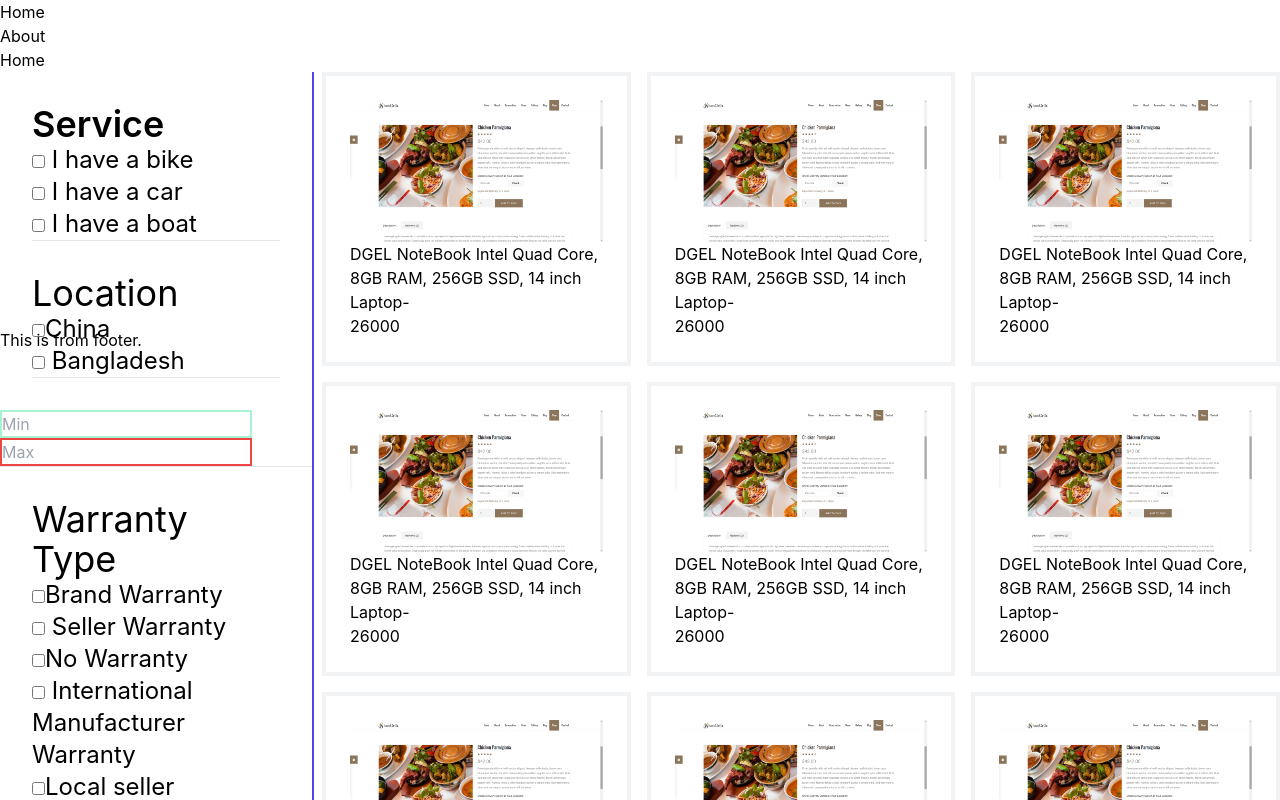
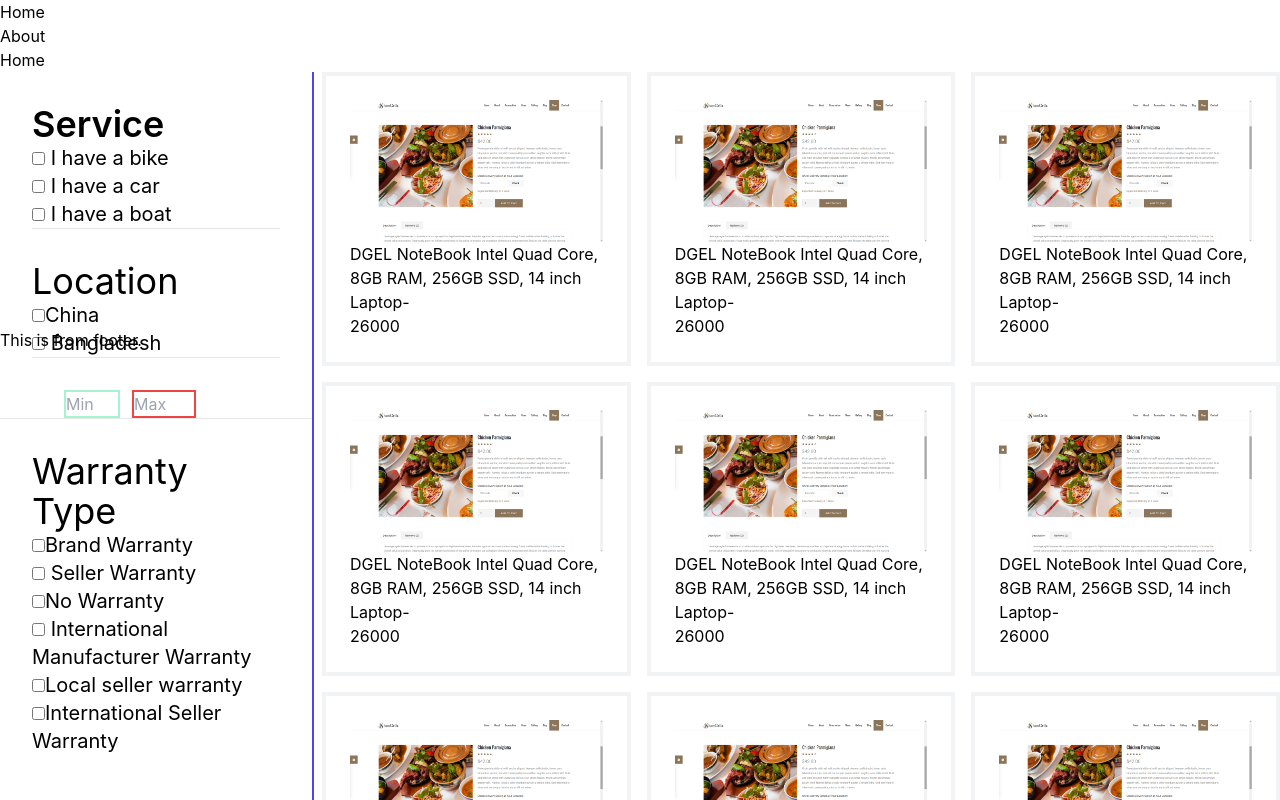
Before and after one commit to Swapno5896/Shopnest, a React (Create React App) app: page / in a window 1280 px wide. Shown: the top 800 px of the page. Built offline with nearby package versions, Linux system fonts and the light colour scheme.

Commit message:
side bar updated

```diff
--- a/src/components/SearhProduc/Sidebar/Sidebar.js
+++ b/src/components/SearhProduc/Sidebar/Sidebar.js
@@ -6,40 +6,42 @@ return (
  <div class="m-8">
   <p class="font-semibold text-4xl">Service</p>
   <input type="checkbox" id="vehicle1" name="vehicle1" value="Bike" />
-  <label class="text-2xl " for="vehicle1"> I have a bike</label>
+  <label class="text-xl " for="vehicle1"> I have a bike</label>
   <br />
 
   <input type="checkbox" id="vehicle2" name="vehicle2" value="Car" />
-  <label class="text-2xl" for="vehicle2"> I have a car</label> <br />
+  <label class="text-xl" for="vehicle2"> I have a car</label> <br />
   <input type="checkbox" id="vehicle3" name="vehicle3" value="Boat" />
-  <label class="text-2xl" for="vehicle3"> I have a boat</label> <br />
+  <label class="text-xl" for="vehicle3"> I have a boat</label> <br />
   <hr />
  </div>
  <div class="m-8">
   <p class="text-4xl">Location</p>
   <input type="checkbox" id="vehicle2" name="vehicle2" value="Car" />
-  <label class="text-2xl" for="vehicle2">China</label> <br />
+  <label class="text-xl" for="vehicle2">China</label> <br />
   <input type="checkbox" id="vehicle3" name="vehicle3" value="Boat" />
-  <label class="text-2xl" for="vehicle3"> Bangladesh</label> <br />
+  <label class="text-xl" for="vehicle3"> Bangladesh</label> <br />
   <hr />
  </div>
- <input class="border-2 border-green-200 focus:border-blue-100 " placeholder="Min" type="text" />
- <input class="border-2 border-red-500 focus:border-blue-500 " placeholder="Max" type="text" />
+ <div class="pl-16">
+  <input class="w-14 border-2 border-green-200 focus:border-blue-100 " placeholder="Min" type="text" />
+  <input class="ml-3 w-16 border-2 border-red-500 focus:border-blue-500 " placeholder="Max" type="text" />
+ </div>
  <hr />
  <div class="m-8">
   <p class="text-4xl">Warranty Type</p>
   <input type="checkbox" id="vehicle2" name="vehicle2" value="Car" />
-  <label class="text-2xl" for="vehicle2">Brand Warranty</label> <br />
+  <label class="text-xl" for="vehicle2">Brand Warranty</label> <br />
   <input type="checkbox" id="vehicle3" name="vehicle3" value="Boat" />
-  <label class="text-2xl" for="vehicle3"> Seller Warranty</label> <br /> <input type="checkbox" id="vehicle2"
+  <label class="text-xl" for="vehicle3"> Seller Warranty</label> <br /> <input type="checkbox" id="vehicle2"
    name="vehicle2" value="Car" />
-  <label class="text-2xl" for="vehicle2">No Warranty</label> <br />
+  <label class="text-xl" for="vehicle2">No Warranty</label> <br />
   <input type="checkbox" id="vehicle3" name="vehicle3" value="Boat" />
-  <label class="text-2xl" for="vehicle3"> International Manufacturer Warranty</label> <br />
+  <label class="text-xl" for="vehicle3"> International Manufacturer Warranty</label> <br />
   <input type="checkbox" id="vehicle2" name="vehicle2" value="Car" />
-  <label class="text-2xl" for="vehicle2">Local seller warranty</label> <br />
+  <label class="text-xl" for="vehicle2">Local seller warranty</label> <br />
   <input type="checkbox" id="vehicle2" name="vehicle2" value="Car" />
-  <label class="text-2xl" for="vehicle2">International Seller Warranty</label> <br />
+  <label class="text-xl" for="vehicle2">International Seller Warranty</label> <br />
  </div>
 </div>
 );
```
